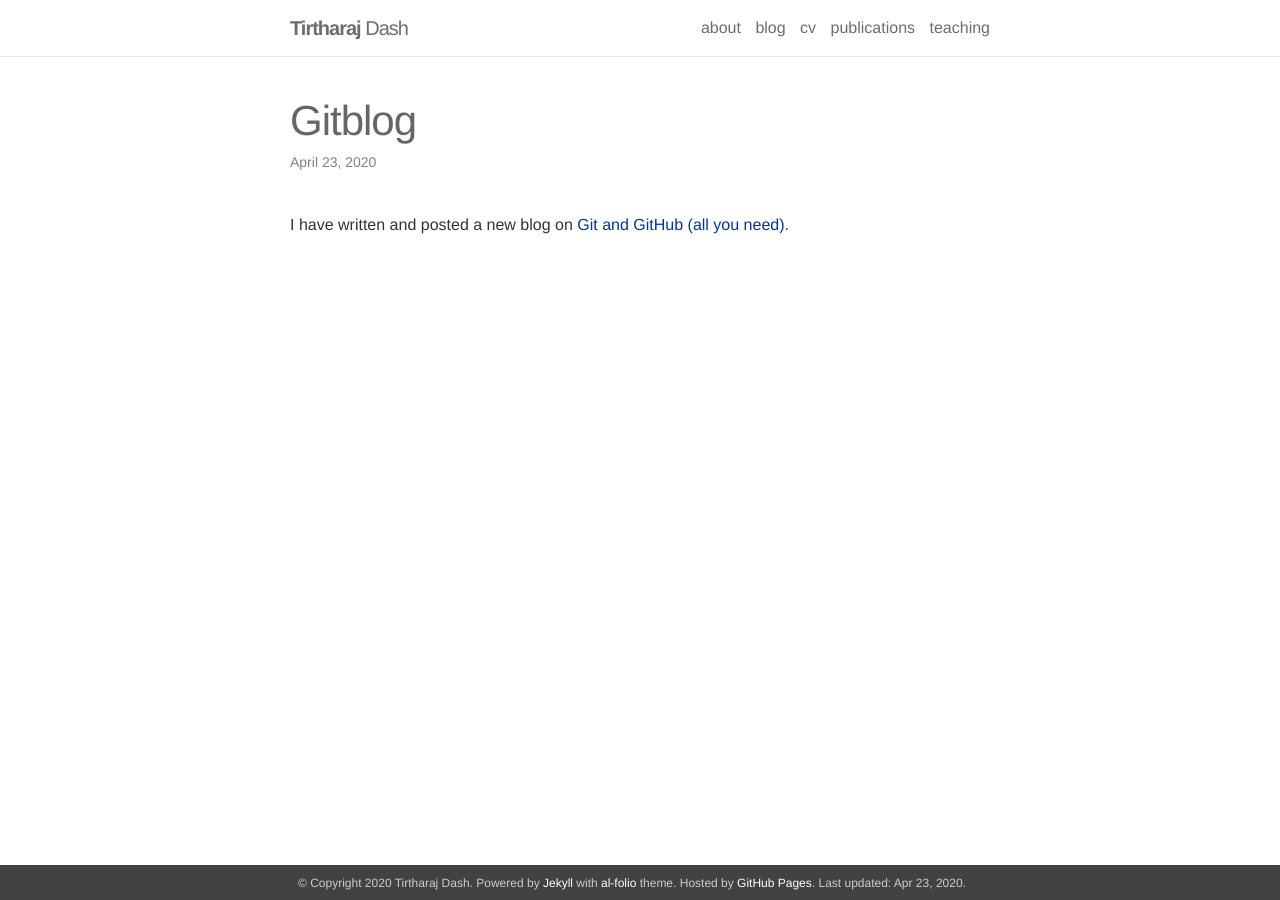
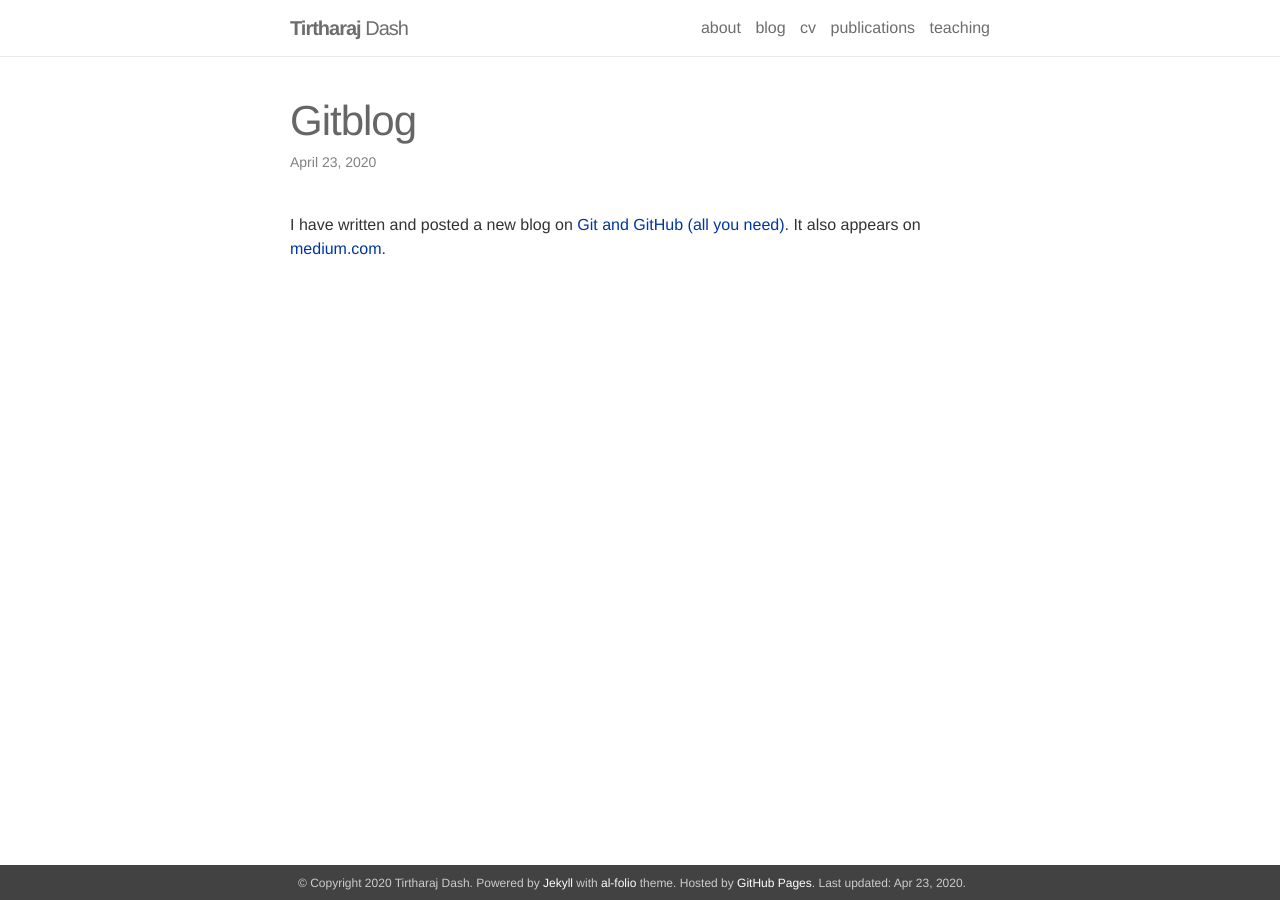
Before and after one commit to tirtharajdash/tirtharajdash.github.io, a Jekyll site: the page built from _news/gitblog.md, in a window 1280 px wide. Built offline with Jekyll 4.4.1, drawn with Linux system fonts in a browser that asks for light colours; nearby versions of some CDN libraries.

Commit message:
edit to news

```diff
--- a/_news/gitblog.md
+++ b/_news/gitblog.md
@@ -4,4 +4,4 @@ date: 2020-04-23
 inline: true
 ---
 
-I have written and posted a new blog on [Git and GitHub (all you need)](https://tirtharajdash.github.io/blog/2020/Git-and-GitHub/).
+I have written and posted a new blog on [Git and GitHub (all you need)](https://tirtharajdash.github.io/blog/2020/Git-and-GitHub/). It also appears on [medium.com](https://medium.com/@dashtirtharaj/git-and-github-all-you-need-e70b0df000c).
```
